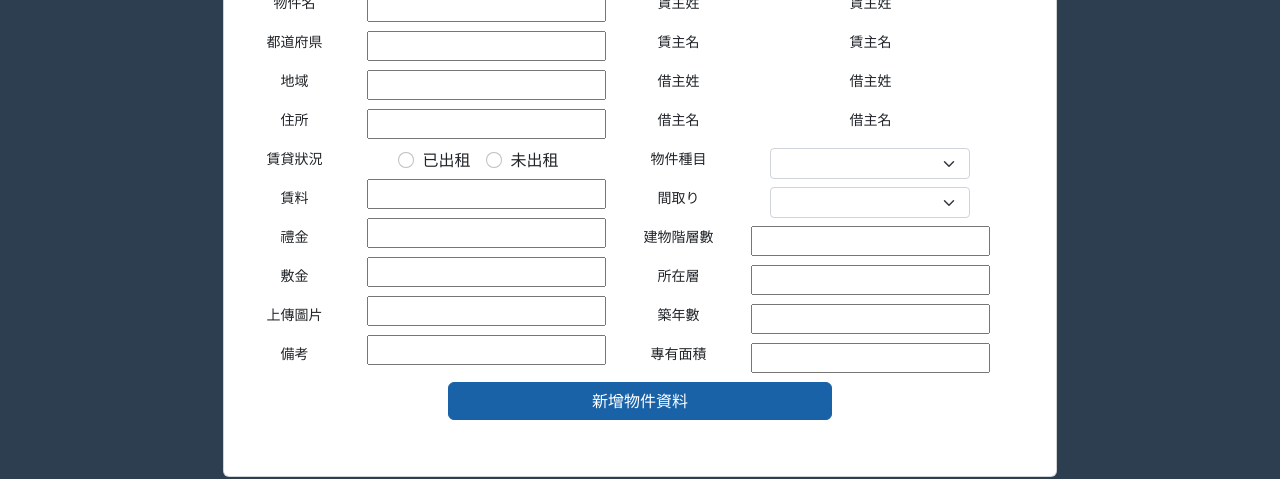
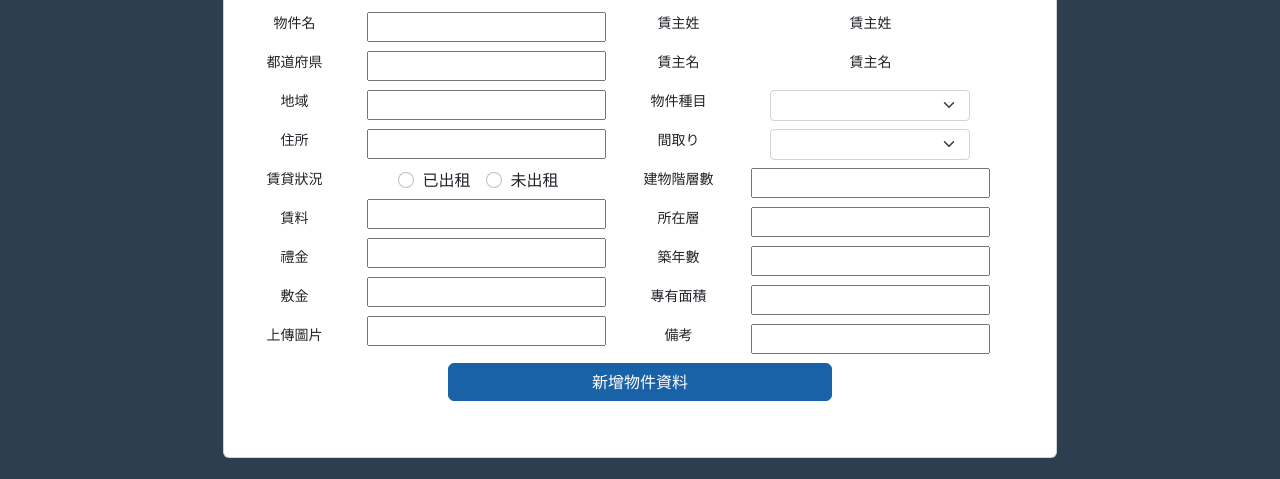
Before and after one commit to Ginz9013/rems_front, a Vue app: page /kashinushi in a window 1280 px wide. Both pictures are taken after a click on the button "Open Modal". Shown: the part 225-704 px from the top of the page. Built offline with nearby package versions, Linux system fonts and the light colour scheme.

Commit message:
0525_propertyTontFinish

```diff
--- a/src/components/Property.vue
+++ b/src/components/Property.vue
@@ -29,7 +29,7 @@ export default {
             this.isShow = !this.isShow
             this.btnShow = !this.btnShow
             const body = {
-                "propertyId":1
+                "propertyId":1715
             }
 
             fetch("http://localhost:8080/get_property_by_property_id",{
@@ -156,7 +156,7 @@ export default {
                         <p>上傳圖片</p>
                     </div>
                     <div class="bbb2">
-                        <p>{{ response2.propertyId }}</p>
+                        <p>{{ response2.propertyName }}</p>
                         <p>{{response2.prefecture}}</p>
                         <p>{{response2.district}}</p>
                         <p>{{response2.address}}</p>
@@ -165,7 +165,7 @@ export default {
                         <p>{{response2.keyMoney}}</p>
                         <p>{{response2.deposit}}</p>
                         <p>{{response2.imageBytesString}}</p>
-                        <p>-</p>
+                        <!-- <p>-</p> -->
                     </div>
                 </div>
                 <div class="aaa">
--- a/src/components/addPropertyPage.vue
+++ b/src/components/addPropertyPage.vue
@@ -12,7 +12,6 @@ export default {
             modalShow: false,
             selectedOption:'',
             response:[]
-
         }
     },
     methods: {
@@ -27,27 +26,24 @@ export default {
             this.modalShow = !this.modalShow;
 
             const body = {
-                            //這一段的值要接前一份的值
         "propertyId":1676,
         "landlordId": 2,
-                            //以上
         "prefecture": this.prefecture,
-                            "district": this.district,
+        "district":  this.district,
         "address": this.address,
-                            "propertyName": this.propertyName,
-                            "rentalStatus": this.rentalStatus,
+        "propertyName":this.propertyName,
+        "rentalStatus":this.rentalStatus,
         "type": this.selectedOptionType,
-                            "layout":  this.selectedOptionLayout,
+        "layout": this.selectedOptionLayout,
         "propertyFloors": this.propertyFloors,
         "floorNumber": this.floorNumber,
         "buildYear": this.buildYear,
-                            "exclusiveArea": this.exclusiveArea,
+        "exclusiveArea":this.exclusiveArea,
         "rentalPrice": this.rentalPrice,
         "keyMoney": this.keyMoney,
         "deposit": this.deposit,
         "imageBytesString":this.imageBytesString,
-                            "remarks": this.remarks,
-
+        "remarks": this.remarks
 }
 
             fetch("http://localhost:8080/add_property",{
@@ -116,7 +112,6 @@ export default {
                                 <p>禮金</p>
                                 <p>敷金</p>
                                 <p>上傳圖片</p>
-                                <p>備考</p>
                             </div>
                         <div class="bbb2">
                             <div><input type="text" v-model="propertyName"></div>
@@ -136,31 +131,29 @@ export default {
                             <div><input type="number" v-model="rentalPrice"></div>
                             <div><input type="number" v-model="keyMoney"></div>
                             <div><input type="number" v-model="deposit"></div>
-                            <div><input type="url" v-model="imageBytesString"></div>
-                            <div><input type="text" v-model="remarks"></div>
+
+                            <!-- 圖片的格式先用text 如果改成url格式好像有問題 -->
+                            <div><input type="text" v-model="imageBytesString"></div>
                         </div>
                     </div>
                     <div class="aaa">
                         <div class="bbb1">
                             <p>賃主姓</p>
                             <p>賃主名</p>
-                            <p>借主姓</p>
-                            <p>借主名</p>
                             <p>物件種目</p>
                             <p>間取り</p>
                             <p>建物階層數</p>
                             <p>所在層</p>
                             <p>築年數</p>
                             <p>專有面積</p>
+                            <p>備考</p>
                         </div>
                         <div class="bbb2">
                             <p>賃主姓</p>
                             <p>賃主名</p>
-                            <p>借主姓</p>
-                            <p>借主名</p>
                             <div class="box">
                                 <select class="form-select form-select-sm" aria-label=".form-select-sm example" v-model="selectedOptionType">
-                                    <!-- <option selected>種目</option> -->
+                                    <option selected>種目</option>
                                     <option value="0">アパート</option>
                                     <option value="1">マンション</option>
                                     <option value="2">一戶建て</option>
@@ -186,6 +179,7 @@ export default {
                             <div><input type="number" v-model="floorNumber"></div>
                             <div><input type="number" v-model="buildYear"></div>
                             <div><input type="number" v-model="exclusiveArea"></div>
+                            <div><input type="text" v-model="remarks"></div>
                         </div>
                     </div>
                 </div>
```
Lines whose indentation alone changed are shown as unchanged.
